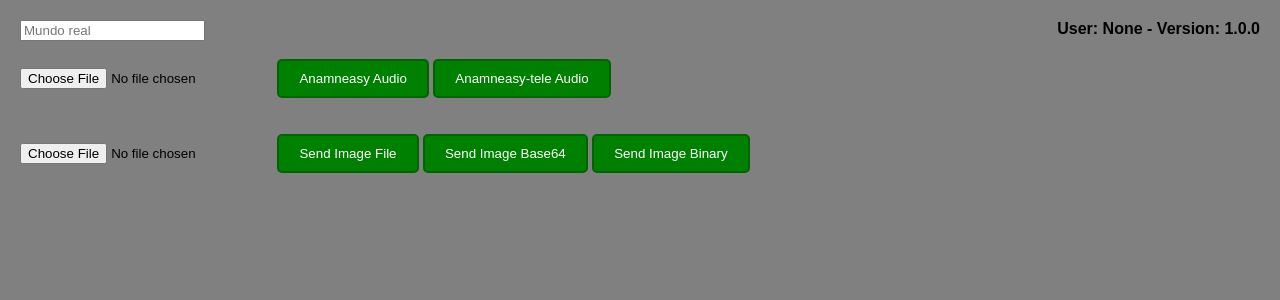
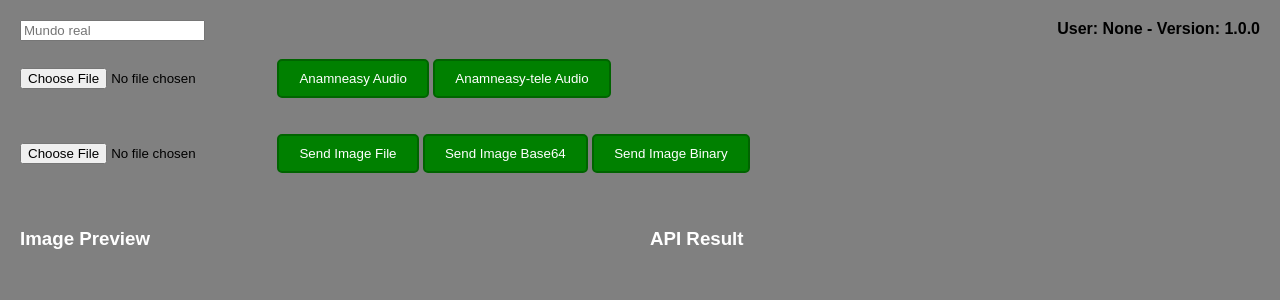
Before and after one commit to fbatag/WebAgent, a Flask app: page / in a window 1280 px wide. Shown: the top 300 px of the page. Run offline with Flask 3, Linux system fonts and the light colour scheme.

Commit message:
visualizaçã odo arquivo quando é uma imagem

```diff
--- a/templates/index.html
+++ b/templates/index.html
@@ -41,7 +41,16 @@
         </div>
         </br></br>
 
-        <pre id="api_result"></pre>
+        <div style="display: flex; gap: 20px; width: 100%;">
+            <div style="flex: 1; overflow-x: auto;">
+                <h3>Image Preview</h3>
+                <img id="image_preview" style="max-width: 100%; height: auto; display: none;" alt="Image preview">
+            </div>
+            <div style="flex: 1; overflow-x: auto;">
+                <h3>API Result</h3>
+                <pre id="api_result" style="white-space: pre-wrap; word-wrap: break-word;"></pre>
+            </div>
+        </div>
     </form>
 
    <script>
@@ -66,6 +75,17 @@
         });
 
         const imageFile = document.getElementById("imageFile");
+        const imagePreviewElement = document.getElementById("image_preview");
+        const apiResultElement = document.getElementById("api_result");
+
+        imageFile.addEventListener("change", function() {
+            const file = this.files[0];
+            if (file) {
+                imagePreviewElement.src = URL.createObjectURL(file);
+                imagePreviewElement.style.display = "block";
+            }
+        });
+
         document.getElementById("sendImageFileButton").addEventListener("click", function() {
             sendFile(exameasy_api, imageFile, SendingType.FILE);
         });
@@ -76,6 +96,10 @@
             sendFile(exameasy_api, imageFile, SendingType.BINARY);
         });
 
+        function fillImagePreview(file) {
+            if (file.type.startsWith("image/")) {
+            }
+        }
 
         async function sendFile(api, file_input, sendingType) {
             apiResultElement.textContent = "";
@@ -89,11 +113,10 @@
             if (sendingType === SendingType.FILE) {
                 formData.append("file", file, file.name);
                 await callApi(api, formData);
-            }
-            else {
+            } else {
                 const reader = new FileReader();
                 reader.onloadend = async () => {
-                    // reader.result contains the Base64 string
+                    // reader.result contains the file content
                     console.log('File contet size:', reader.result.length? reader.result.length : reader.result.byteLength);
                     console.log('File as data:', reader.result);
                     if (sendingType === SendingType.BASE_64) {
@@ -118,8 +141,6 @@
                 }
             }
         }
-
-        const apiResultElement = document.getElementById("api_result");
 
         async function callApi(api, formData) {
             console.log(api);
```
